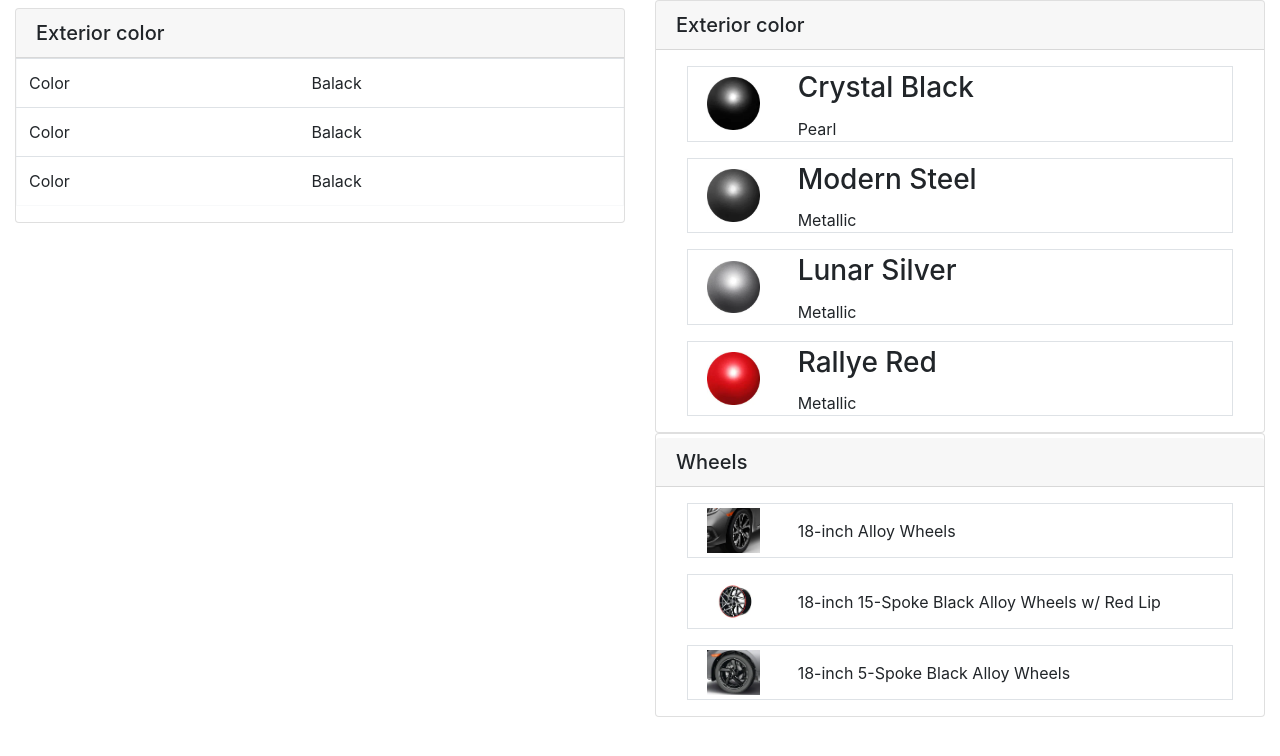
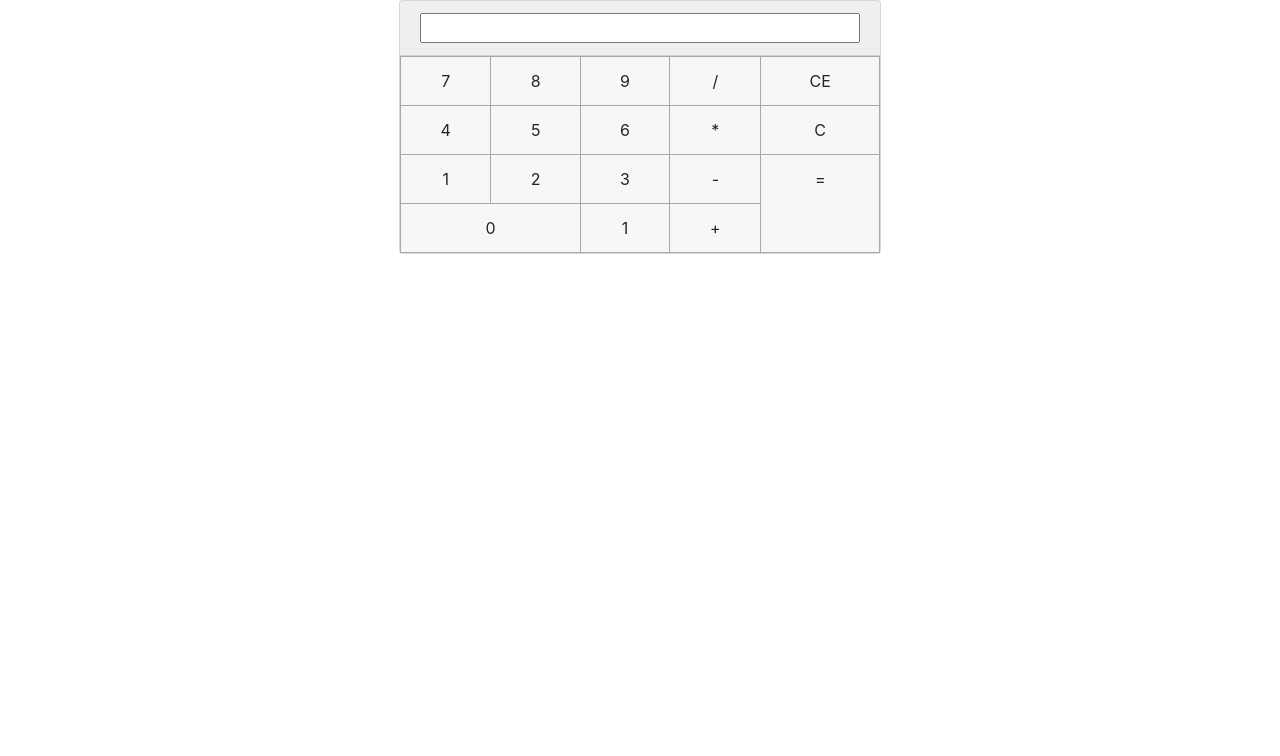
Before and after one commit to KhaiMinh185/ReactCyberLearn, a React (Create React App) app: page / in a window 1280 px wide. Shown: the top 756 px of the page. Built offline with nearby package versions, Linux system fonts and the light colour scheme.

Commit message:
update cal

```diff
--- a/src/App.js
+++ b/src/App.js
@@ -25,8 +25,8 @@ function App() {
       {/* <RenderWithLoop/> */}
       {/* <BaiTapRenderFilms/> */}
       {/* <BaiTapThuKinh/> */}
-      <BaiTapChonXeNangCao/>
-      {/* <BaiTapMayTinhBoTui/> */}
+      {/* <BaiTapChonXeNangCao/> */}
+      <BaiTapMayTinhBoTui/>
     </div>
   );
 }
--- a/src/BaiTapMayTinhBoTui/BaiTapMayTinhBoTui.js
+++ b/src/BaiTapMayTinhBoTui/BaiTapMayTinhBoTui.js
@@ -2,9 +2,13 @@ import React, { Component } from 'react';
 
 export default class BaiTapMayTinhBoTui extends Component {
 
-  calculator = (value) => {
-    const element = document.querySelector('#screen');
-    element.setAttribute('placeholder', value);
+  dis = (value) => {
+    document.querySelector('#screen').value += value;
+
+  }
+
+  clr = () => {
+    document.querySelector('#screen').value = "";
   }
 
   render() {
@@ -17,35 +21,35 @@ export default class BaiTapMayTinhBoTui extends Component {
       <div className='container-fluid' style={{ width: '40%' }}>
         <div className="card text-left" style={{ backgroundColor: 'rgba(0,0,0,.03)' }}>
           <h5 className='card-header'>
-            <input id='screen' className='text-right w-100' placeholder='0' disabled></input>
+            <input id='screen' className='text-right w-100'></input>
           </h5>
           <table className="table text-center m-0">
             <tbody>
               <tr>
-                <td onClick={() => { this.calculator('7') }} style={mystyle}>7</td>
-                <td onClick={() => { this.calculator('8') }} style={mystyle}>8</td>
-                <td onClick={() => { this.calculator('9') }} style={mystyle}>9</td>
-                <td onClick={() => { this.calculator('/') }} style={mystyle}>/</td>
-                <td onClick={() => { this.calculator('CE') }} style={mystyle}>CE</td>
+                <td value='7' onClick={() => { this.dis('7') }} style={mystyle}>7</td>
+                <td value='8' onClick={() => { this.dis('8') }} style={mystyle}>8</td>
+                <td value='9' onClick={() => { this.dis('9') }} style={mystyle}>9</td>
+                <td value='/' onClick={() => { this.dis('/') }} style={mystyle}>/</td>
+                <td value='CE' onClick={() => { this.dis('CE') }} style={mystyle}>CE</td>
               </tr>
               <tr>
-                <td onClick={() => { this.calculator('4') }} style={mystyle}>4</td>
-                <td onClick={() => { this.calculator('5') }} style={mystyle}>5</td>
-                <td onClick={() => { this.calculator('6') }} style={mystyle}>6</td>
-                <td onClick={() => { this.calculator('*') }} style={mystyle}>*</td>
-                <td onClick={() => { this.calculator('C') }} style={mystyle}>C</td>
+                <td value='4' onClick={() => { this.dis('4') }} style={mystyle}>4</td>
+                <td value='5' onClick={() => { this.dis('5') }} style={mystyle}>5</td>
+                <td value='6' onClick={() => { this.dis('6') }} style={mystyle}>6</td>
+                <td value='*' onClick={() => { this.dis('*') }} style={mystyle}>*</td>
+                <td value='C' onClick={() => { this.clr() }} style={mystyle}>C</td>
               </tr>
               <tr>
-                <td onClick={() => { this.calculator('1') }} style={mystyle}>1</td>
-                <td onClick={() => { this.calculator('2') }} style={mystyle}>2</td>
-                <td onClick={() => { this.calculator('3') }} style={mystyle}>3</td>
-                <td onClick={() => { this.calculator('-') }} style={mystyle}>-</td>
-                <td onClick={() => { this.calculator('=') }} style={mystyle} rowSpan={2}>=</td>
+                <td value='1' onClick={() => { this.dis('1') }} style={mystyle}>1</td>
+                <td value='2' onClick={() => { this.dis('2') }} style={mystyle}>2</td>
+                <td value='3' onClick={() => { this.dis('3') }} style={mystyle}>3</td>
+                <td value='-' onClick={() => { this.dis('-') }} style={mystyle}>-</td>
+                <td value='=' onClick={() => { this.dis('=') }} style={mystyle} rowSpan={2}>=</td>
               </tr>
               <tr>
-                <td onClick={() => { this.calculator('0') }} style={mystyle} colSpan={2}>0</td>
-                <td onClick={() => { this.calculator('1') }} style={mystyle}>1</td>
-                <td onClick={() => { this.calculator('+') }} style={mystyle}>+</td>
+                <td value='0' onClick={() => { this.dis('0') }} style={mystyle} colSpan={2}>0</td>
+                <td value='1' onClick={() => { this.dis('1') }} style={mystyle}>1</td>
+                <td value='+' onClick={() => { this.dis('+') }} style={mystyle}>+</td>
               </tr>
             </tbody>
           </table>
```
